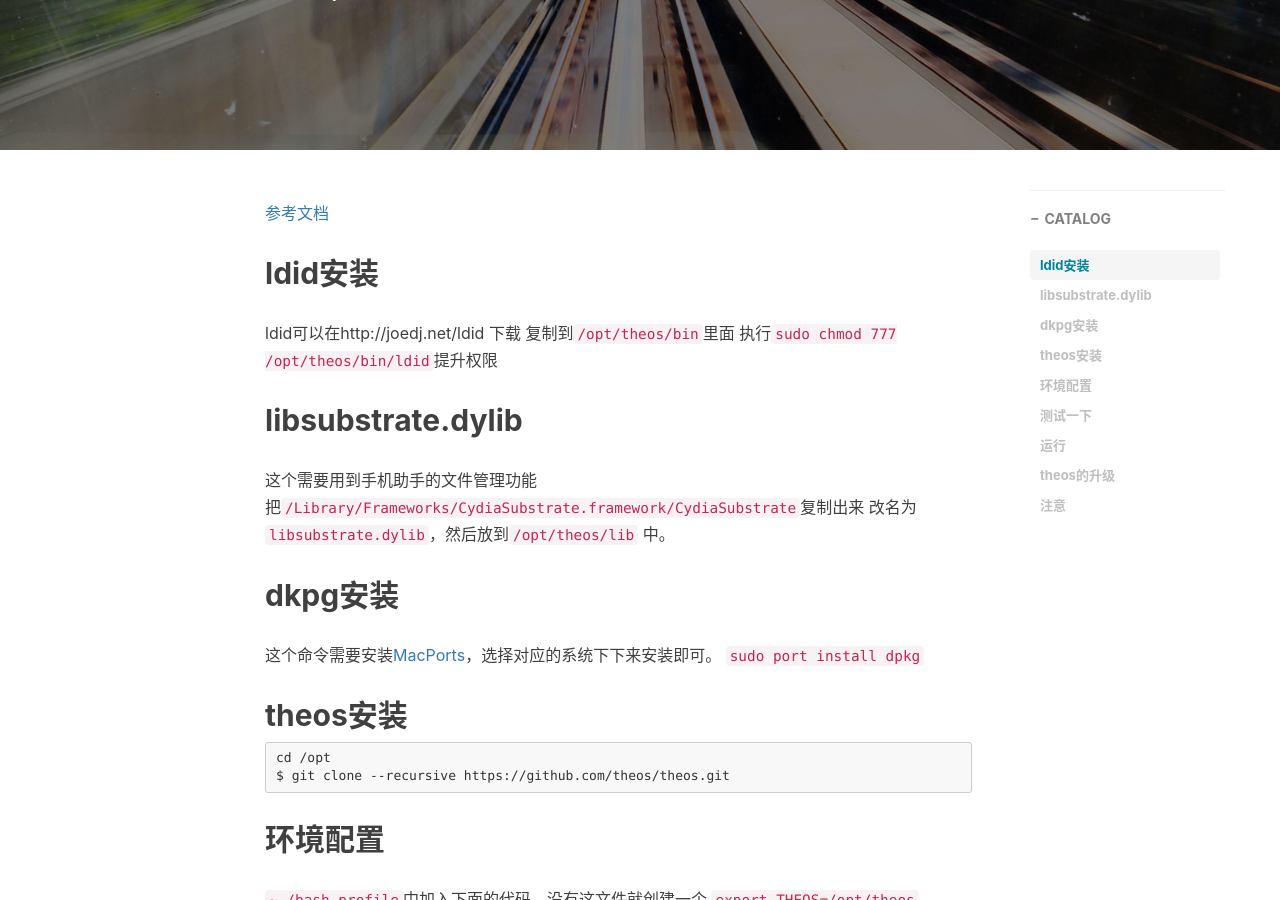
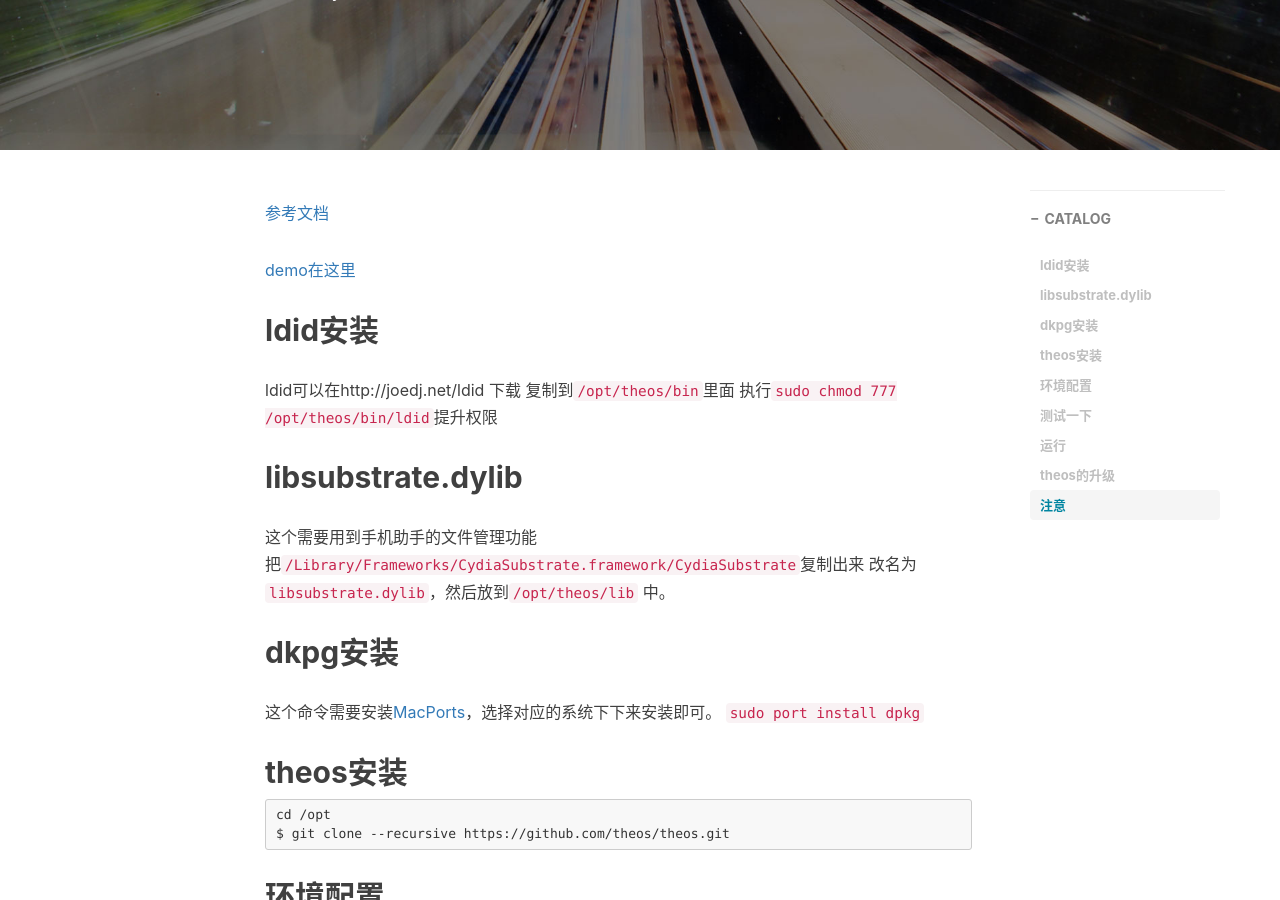
Before and after one commit to YasinTian/YasinTian.github.io, a Jekyll site: the page built from _posts/2016-12-29-theos安装.md, in a window 1280 px wide and 900 px high, scrolled down 415 px. Built offline with Jekyll 4.4.1, drawn with Linux system fonts in a browser that asks for light colours; nearby versions of some CDN libraries; comment, search, counter and statistics services are not loaded.

Commit message:
添加demo

```diff
--- a/_posts/2016-12-29-theos安装.md
+++ b/_posts/2016-12-29-theos安装.md
@@ -11,6 +11,8 @@ tags:
 ---
 
 [参考文档](https://github.com/theos/theos/wiki/Installation)
+
+[demo在这里](https://github.com/YasinTian/TheosFirstDemo/tree/master)
 
 ## ldid安装
 
```
Also changed, not shown: 5 other files.
